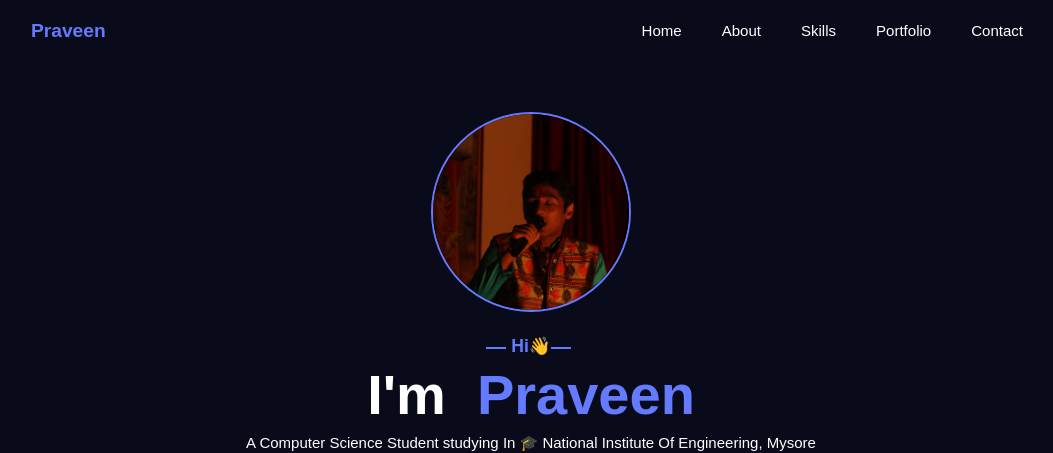
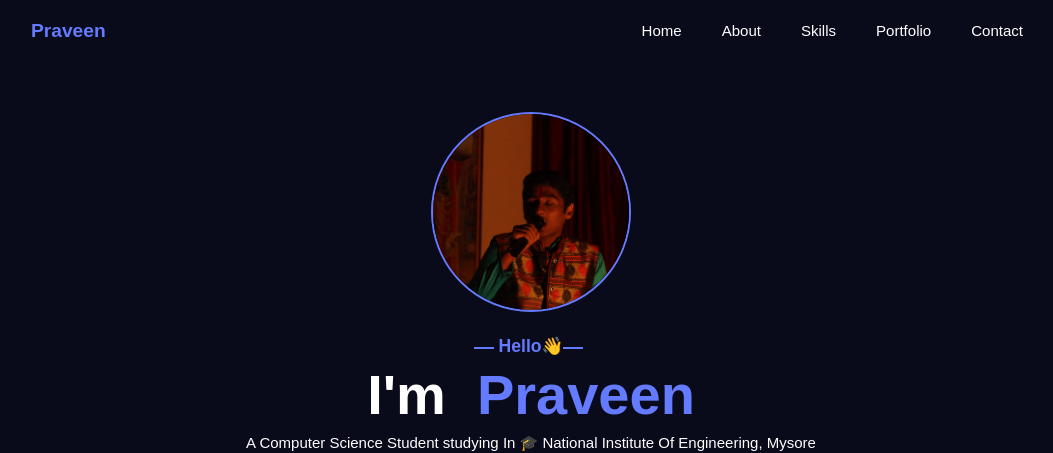
Before and after one commit to praveenbhat73/portfolio, a plain HTML site: page index.html in a window 1280 px wide. Shown: the top 453 px of the page, without its empty margins (109-1162 px from the left). Drawn offline with nearby package versions, Linux system fonts and the light colour scheme; no server answers.

Commit message:
Update index.html

```diff
--- a/index.html
+++ b/index.html
@@ -60,7 +60,7 @@
                 <img src="./images/IMG_0446.JPG" alt="photo">
             </div>
             <div class="home-text">
-                <h3>Hi👋</h3>
+                <h3>Hello👋</h3>
                 <h2>I'm &nbsp<span class="color">Praveen</span></h2>
                 <p>A Computer Science Student studying In 🎓 National Institute Of Engineering, Mysore</p>
                 <!-- social  -->
```
